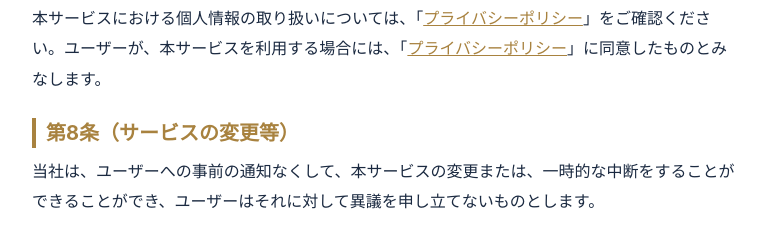
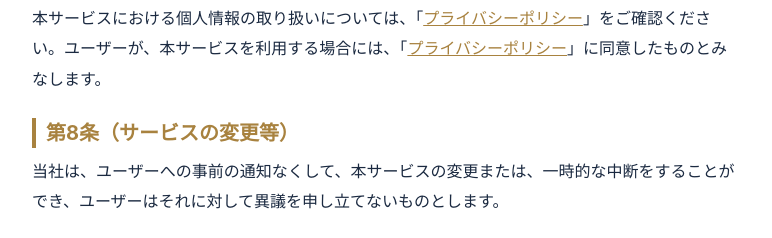
Before and after one commit to blueneko0827/lp4-project, a plain HTML site: page terms.html in a window 1280 px wide. Shown: the part 2785-3023 px from the top of the page, without its empty margins (253-1025 px from the left). Drawn offline with Linux system fonts and the light colour scheme.

Commit message:
Terms: remove internal fee note in article 20 and fix duplicated wording in article 8

```diff
--- a/terms.html
+++ b/terms.html
@@ -80,7 +80,7 @@
       <h2>第7条（個人情報の取り扱い）</h2>
       <p>本サービスにおける個人情報の取り扱いについては、「<a href="./privacy.html">プライバシーポリシー</a>」をご確認ください。ユーザーが、本サービスを利用する場合には、「<a href="./privacy.html">プライバシーポリシー</a>」に同意したものとみなします。</p>
       <h2>第8条（サービスの変更等）</h2>
-      <p>当社は、ユーザーへの事前の通知なくして、本サービスの変更または、一時的な中断をすることができることができ、ユーザーはそれに対して異議を申し立てないものとします。</p>
+      <p>当社は、ユーザーへの事前の通知なくして、本サービスの変更または、一時的な中断をすることができ、ユーザーはそれに対して異議を申し立てないものとします。</p>
       <h2>第9条（サービスの停止・終了等）</h2>
       <p>当社は、以下のいずれかに該当する事由が発生した場合、ユーザーへの事前の通知及び承諾を要することなく、本サービスを停止または終了することができます。</p>
       <p>1. 本サービス運営のためのシステム（以下「システム」という。）の保守、更新等を定期的又は緊急に行う場合</p>
@@ -123,7 +123,6 @@
       <p>・個人情報に関して、当該情報に係る本人からの苦情の申出があった場合については、苦情処理担当者は誠意を持って適切な処理をすることとする。苦情処理担当者は各事業所の職業紹介責任者とする。</p>
       <h2>第20条（手数料に関する事項）</h2>
       <p>ご登録いただいたユーザーから手数料を申し受けることはございません。 ※就職が決定した場合に求人者（就職先）より、紹介手数料として、年間賃金の100％を限度とする額を申し受けます。なお、実際に求人者（就職先）より申し受ける紹介手数料は、市況感やその他の事情を踏まえて決定します。</p>
-      <p>想定年収の30-50%</p>
       <h2>第21条（返戻金に関する事項）</h2>
       <p>当社は、下記のとおり、返戻金制度を設けております。</p>
       <p>当社の職業紹介により入社した求職者について、入社日から3ヶ月以内に自己都合を理由に退職された場合、当社は求人者から支払いを受けた紹介手数料の2０％を返金いたします。</p>
```
